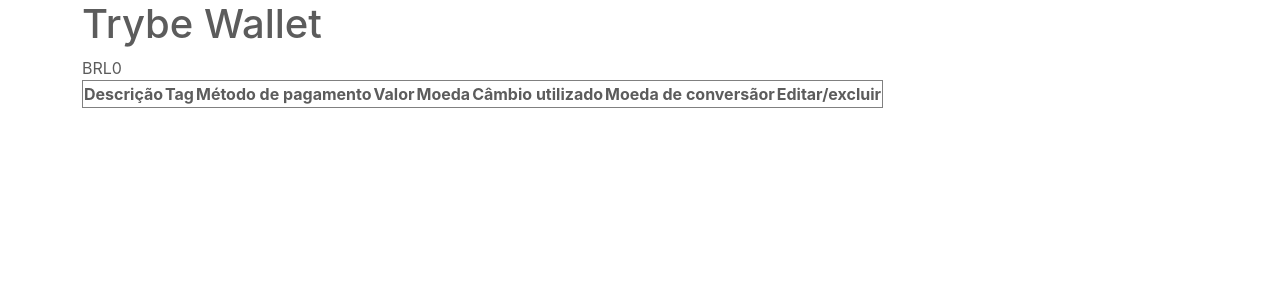
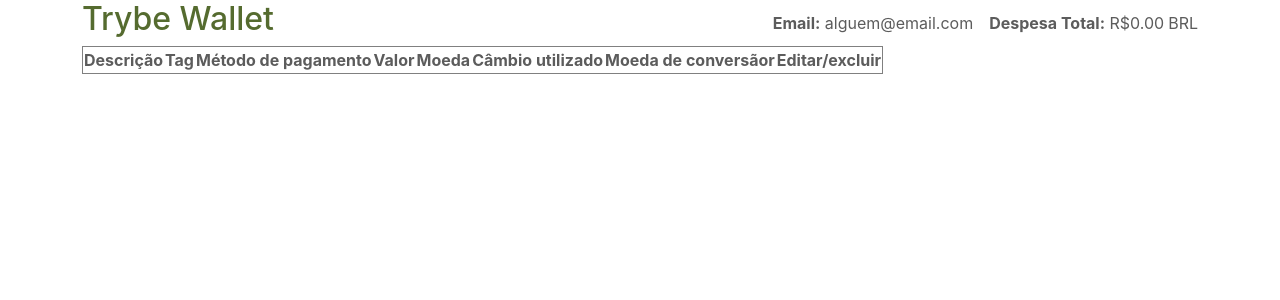
Before and after one commit to betrybe/gabrielespindola-test, a React (Create React App) app: page /carteira in a window 1280 px wide. Shown: the top 300 px of the page. Built offline with nearby package versions, Linux system fonts and the light colour scheme.

Commit message:
feat: define e configura header da carteira

```diff
--- a/src/components/Header.js
+++ b/src/components/Header.js
@@ -1,5 +1,7 @@
 import React from 'react';
 import { useSelector } from 'react-redux';
+
+import styles from './Header.module.css';
 
 function Header() {
   const user = useSelector((state) => state.user);
@@ -7,11 +9,20 @@
   const totalExpenses = useSelector((state) => state.wallet.totalExpenses);
 
   return (
-    <header>
-      <h1>Trybe Wallet</h1>
-      <span data-testid="email-field">{user.email}</span>
-      <span data-testid="header-currency-field">{currency}</span>
-      <span data-testid="total-field">{totalExpenses}</span>
+    <header className="d-flex justify-content-between align-items-center">
+      <h1 className={ ['flex-grow-1', 'me-1', styles.logo].join(' ') }>Trybe Wallet</h1>
+      <span className="me-3">
+        <b>Email:</b>
+        {' '}
+        <span data-testid="email-field">{user.email || 'alguem@email.com'}</span>
+      </span>
+      <span>
+        <b>Despesa Total:</b>
+        {' '}
+        R$
+        <span data-testid="total-field" className="me-1">{totalExpenses || '0.00'}</span>
+        <span data-testid="header-currency-field">{currency}</span>
+      </span>
     </header>
   );
 }
--- a/src/components/Header.module.css
+++ b/src/components/Header.module.css
@@ -0,0 +1,4 @@
+.logo{
+  color: darkolivegreen;
+  font-size: 2rem;
+}
```
